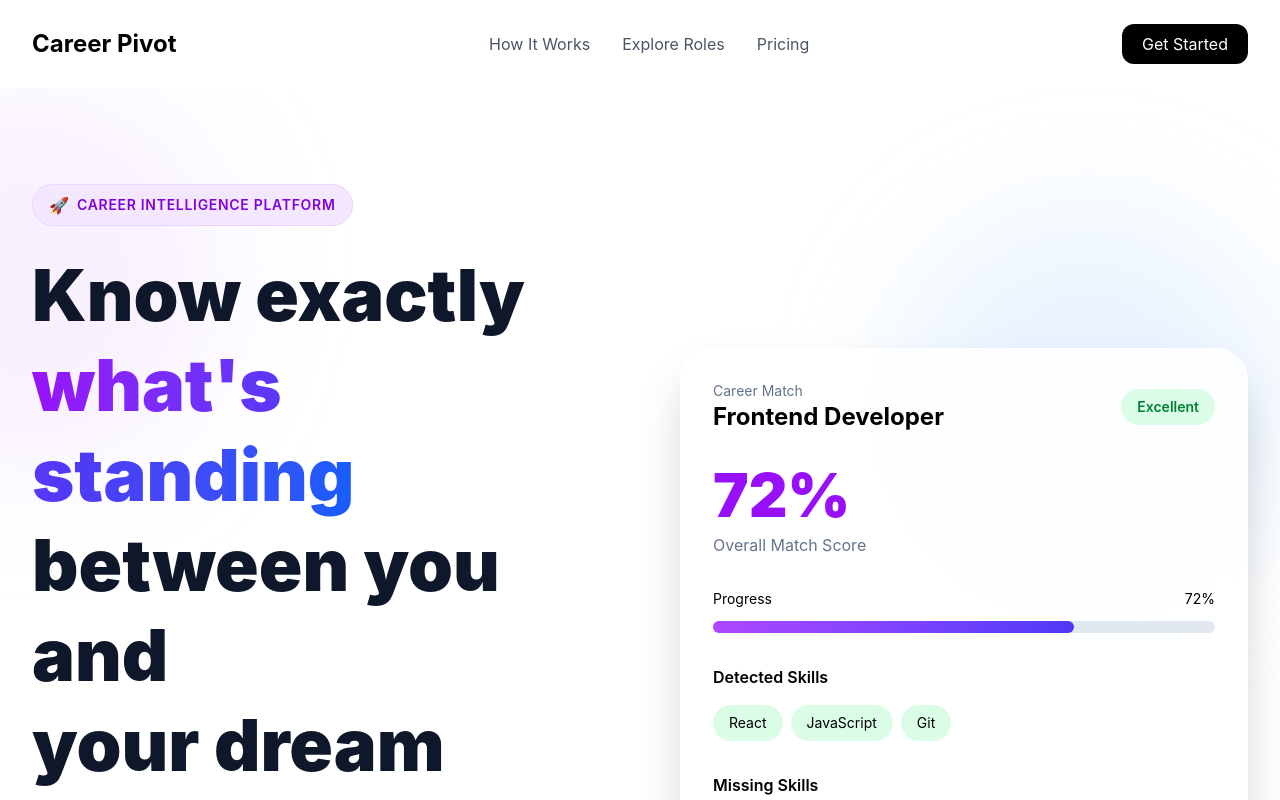
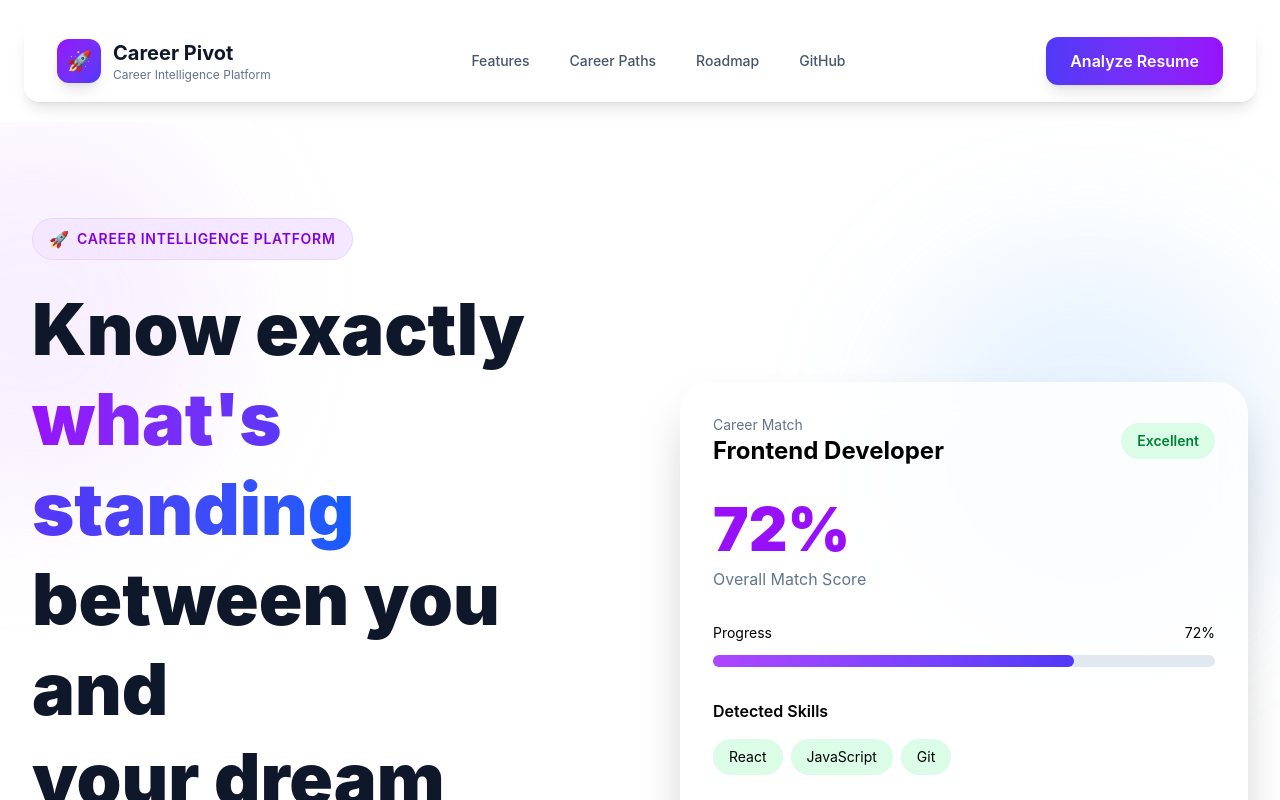
Before and after one commit to CmdMayank/CareerPivot, a React app in the folder frontend/: page / in a window 1280 px wide. Shown: the top 800 px of the page. Built offline with nearby package versions, Linux system fonts and the light colour scheme; the HTML template or start-up script is replaced by a standard one.

Commit message:
Improved navbar section

```diff
--- a/frontend/src/components/Navbar.jsx
+++ b/frontend/src/components/Navbar.jsx
@@ -1,18 +1,78 @@
 function Navbar() {
   return (
-    <nav className="mx-auto flex max-w-7xl items-center justify-between px-8 py-6">
-      <h1 className="text-2xl font-bold">Career Pivot</h1>
+    <header className="sticky top-0 z-50 px-6 py-5">
 
-      <div className="hidden gap-8 text-gray-600 md:flex">
-        <a href="#">How It Works</a>
-        <a href="#">Explore Roles</a>
-        <a href="#">Pricing</a>
-      </div>
+      <nav className="mx-auto flex max-w-7xl items-center justify-between rounded-2xl border border-white/50 bg-white/75 px-8 py-4 shadow-lg backdrop-blur-xl">
 
-      <button className="rounded-xl bg-black px-5 py-2 text-white">
-        Get Started
-      </button>
-    </nav>
+        {/* Logo */}
+
+        <div className="flex items-center gap-3">
+
+          <div className="flex h-11 w-11 items-center justify-center rounded-xl bg-gradient-to-br from-purple-600 to-indigo-600 text-xl shadow-lg">
+
+            🚀
+
+          </div>
+
+          <div>
+
+            <h1 className="text-xl font-bold text-slate-900">
+              Career Pivot
+            </h1>
+
+            <p className="text-xs text-slate-500">
+              Career Intelligence Platform
+            </p>
+
+          </div>
+
+        </div>
+
+        {/* Navigation */}
+
+        <div className="hidden items-center gap-10 text-sm font-medium text-slate-600 lg:flex">
+
+          <a
+            href="#"
+            className="transition hover:text-purple-600"
+          >
+            Features
+          </a>
+
+          <a
+            href="#"
+            className="transition hover:text-purple-600"
+          >
+            Career Paths
+          </a>
+
+          <a
+            href="#"
+            className="transition hover:text-purple-600"
+          >
+            Roadmap
+          </a>
+
+          <a
+            href="#"
+            className="transition hover:text-purple-600"
+          >
+            GitHub
+          </a>
+
+        </div>
+
+        {/* CTA */}
+
+        <button className="rounded-xl bg-gradient-to-r from-indigo-600 to-purple-600 px-6 py-3 font-semibold text-white shadow-lg transition-all duration-300 hover:-translate-y-1 hover:shadow-xl">
+
+          Analyze Resume
+
+        </button>
+
+      </nav>
+
+    </header>
   );
 }
 
```
